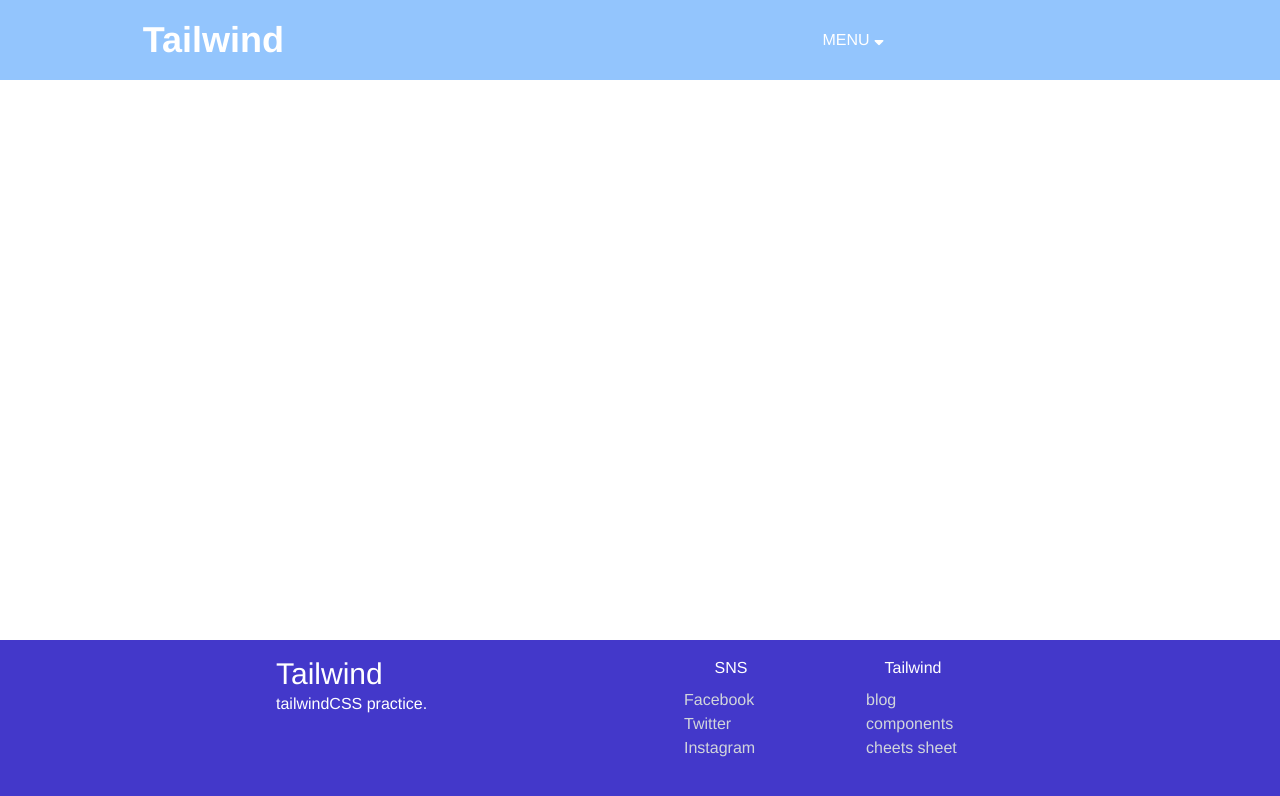
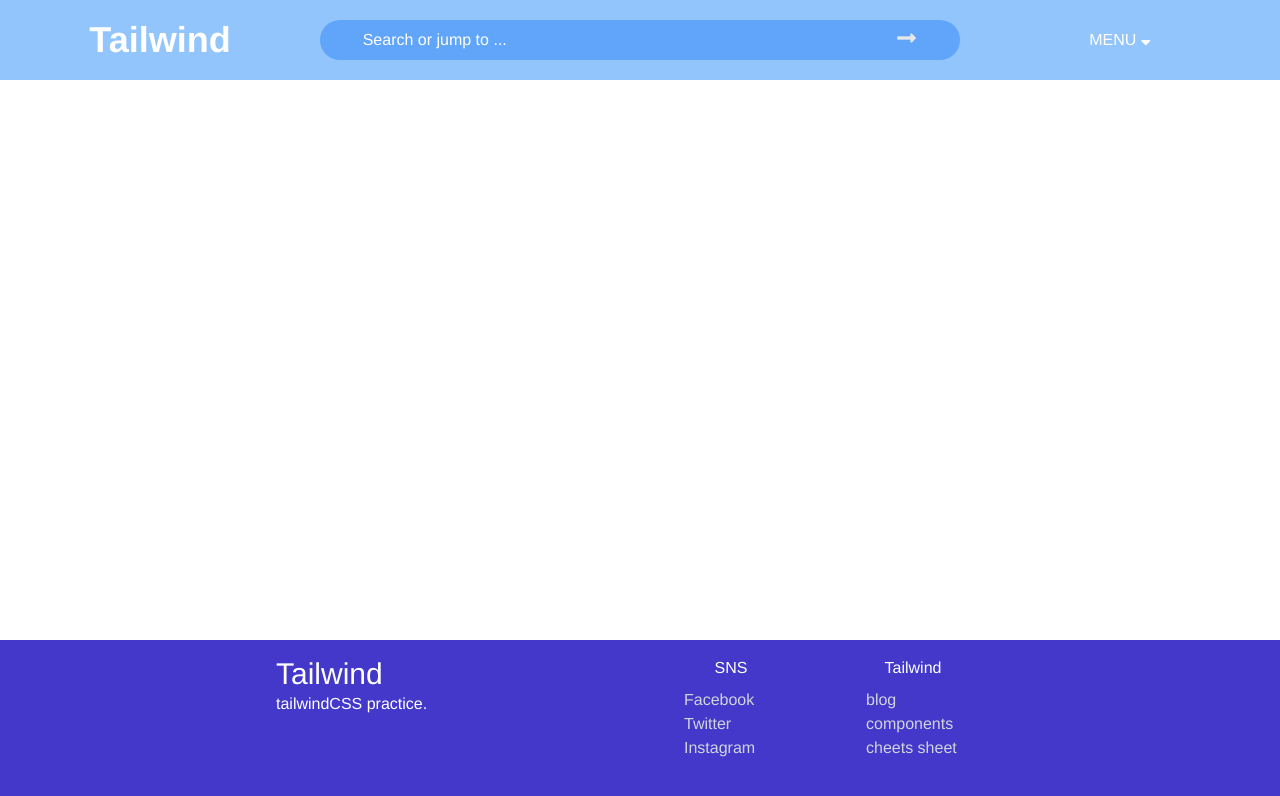
Before and after one commit to k-kudo-hub/tailwind-practice, a Vue app: page / in a window 1280 px wide. Shown: the top 796 px of the page. Built offline with nearby package versions, Linux system fonts and the light colour scheme.

Commit message:
Added search bar to header

```diff
--- a/src/components/Header.vue
+++ b/src/components/Header.vue
@@ -1,10 +1,13 @@
 <template>
   <section class="mx-auto bg-blue-300 h-20 flex justify-center items-center">
     <div class="sm:container flex h-20">
-      <div class="w-1/3 h-20 flex justify-center items-center">
+      <div class="w-1/4 h-20 flex justify-center items-center">
         <h1 class="text-4xl text-center text-white font-bold">Tailwind</h1>
       </div>
-      <div class="w-2/3 flex">
+      <div class="w-1/2 flex">
+        <SearchBar/>
+      </div>
+      <div class="w-1/4 flex">
         <PullDown/>
       </div>
     </div>
@@ -13,9 +16,11 @@
 
 <script>
 import PullDown from './PullDown.vue'
+import SearchBar from './SearchBar.vue'
 export default {
   components: {
     PullDown,
+    SearchBar,
   }
 }
 </script>
--- /dev/null
+++ b/src/components/SearchBar.vue
@@ -0,0 +1,20 @@
+<template>
+  <div class="w-full flex justify-center items-center">
+    <div class="w-full flex justify-center items-center rounded-3xl bg-blue-400 h-1/2">
+      <input type="text" name="search" class="text-white px-4 py-2 w-10/12 bg-blue-400 placeholder-white" placeholder="Search or jump to ...">
+      <button type="submit" class="w-1/12 bg-blue-400 cursor-pointer">
+        <i class="fas fa-long-arrow-alt-right fa-lg text-gray-200 hover:text-white"></i>
+      </button>
+    </div>
+  </div>
+</template>
+
+<script>
+export default {
+
+}
+</script>
+
+<style>
+
+</style>
```
